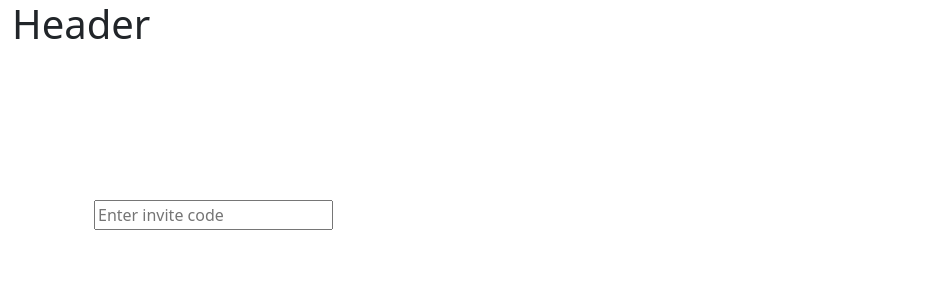
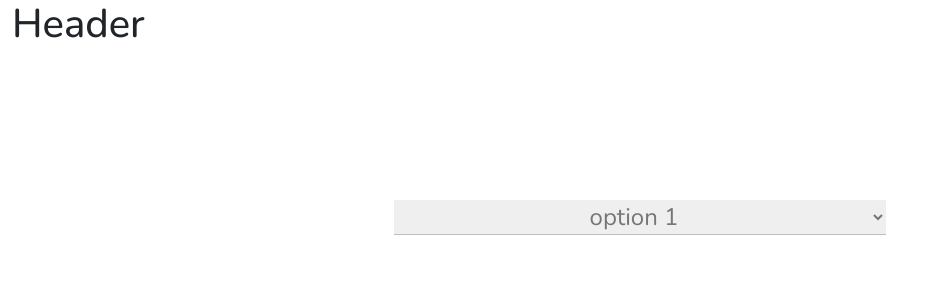
Before and after one commit to maddy12day/amandeep_project, a React (Create React App) app: page / in a window 1280 px wide. Shown: the top 300 px of the page, without its empty margins (0-934 px from the left). Built offline with nearby package versions, Linux system fonts and the light colour scheme.

Commit message:
Dynamic input field done

```diff
--- a/package.json
+++ b/package.json
@@ -7,6 +7,7 @@
     "@testing-library/react": "^13.3.0",
     "@testing-library/user-event": "^13.5.0",
     "bootstrap": "^5.1.3",
+    "prop-types": "^15.8.1",
     "react": "^18.2.0",
     "react-bootstrap": "^2.4.0",
     "react-dom": "^18.2.0",
--- a/src/app/assets/styles/_general.scss
+++ b/src/app/assets/styles/_general.scss
@@ -0,0 +1,5 @@
+@import url('https://fonts.googleapis.com/css2?family=Nunito:wght@300;400;500;600;700&display=swap');
+
+body{
+  font-family: 'Nunito', sans-serif;
+}
--- /dev/null
+++ b/src/app/assets/styles/_input.scss
@@ -0,0 +1,49 @@
+.div-container {
+  align-items: center;
+  display: flex;
+  justify-content: center;
+  border-bottom: 1px solid #bebebe;
+  width: 492px;
+  margin: auto;
+  .input-container {
+    text-align: center;
+    display: flex;
+    align-items: center;
+    justify-content: center;
+    margin-left: 28%;
+  }
+  .start-input {
+    border: none;
+    font-family: "Nunito";
+    font-style: normal;
+    font-weight: 400;
+    font-size: 24px;
+    line-height: 33px;
+    color: #777676;
+    outline: none;
+  }
+  .error-input {
+    color: red;
+    border-bottom: 1px solid red;
+  }
+}
+
+.select-container {
+  align-items: center;
+  display: flex;
+  justify-content: center;
+  margin: auto;
+  .start-select {
+    border: none;
+    border-bottom: 1px solid #bebebe;
+    width: 492px;
+    font-family: "Nunito";
+    font-style: normal;
+    font-weight: 400;
+    font-size: 24px;
+    line-height: 33px;
+    text-align: center;
+    color: #777676;
+    outline: none;
+  }
+}
--- a/src/app/components/forms/input.js
+++ b/src/app/components/forms/input.js
@@ -1,13 +1,33 @@
-const Input =({type,placeholder,name})=>{
+import PropTypes from "prop-types";
+import { Image } from "react-bootstrap";
+const Input =({type,placeholder,name,inputClass,error,imgSrc})=>{
   return(
     <>
-      <div className="container">
+      <div className="div-container">
       <div className="input-container">
-      <input type={type} placeholder={placeholder} name={name}/>
+      {imgSrc !== null ? <Image src={imgSrc}/> : ""}
+      <input type={type} placeholder={placeholder} name={name} className={ error === null ? inputClass : 'error-input ' + inputClass }
+      />
      </div>
       </div>
     </>
-  )
-}
+  );
+};
+
+Input.defaultProps = {
+  type: "text",
+  placeholder:null,
+  inputClass:"input",
+  name:null,
+  error:null,
+  imgSrc:null,
+};
+
+Input.propTypes = {
+  type: PropTypes.string,
+  placeholder: PropTypes.string,
+  name: PropTypes.string,
+  inputClass:PropTypes.string
+};
 
 export default Input;
--- /dev/null
+++ b/src/app/components/forms/select.js
@@ -0,0 +1,28 @@
+import PropTypes from "prop-types";
+const Select =({selectClass,dataArr,name,placeholder})=>{
+  return (
+    <>
+      <div className="select-container">
+         <select className={selectClass} placeholder={placeholder} name={name}>
+         {dataArr.map((item,i)=>(
+          <option key={'option-'+ i} value={item.value}>{item.label}</option>
+         ))}
+         </select>
+      </div>
+    </>
+  );
+};
+
+Select.defaultProps = {
+  dataArr:[],
+  placeholder:'Select option',
+  name:'select',
+};
+
+Select.propTypes = {
+ dataArr:PropTypes.array,
+ placeholder:PropTypes.string,
+ name:PropTypes.string,
+};
+
+export default Select;
--- a/src/app/views/Onboarding/onboarding.jsx
+++ b/src/app/views/Onboarding/onboarding.jsx
@@ -1,9 +1,14 @@
 import Input from "../../components/forms/input";
+import logo from '../../assets/images/user.png'
+import Select from "../../components/forms/select";
 
 const Onboarding = () => {
     return (
         <>
-        <Input type={"text"} placeholder={"Enter invite code"} name={"usercode"}/>
+        {/* <Input type={"text"} placeholder={"Enter invite code"} name={"usercode"}
+           inputClass={"start-input"} imgSrc={logo}
+        /> */}
+        <Select selectClass={"start-select"} dataArr={[{label:'option 1',value:'option1'}]}/>
         </>
     )
 }
--- a/src/index.scss
+++ b/src/index.scss
@@ -1 +1,3 @@
 @import "~bootstrap/scss/bootstrap";
+@import "./app/assets/styles/general";
+@import "./app/assets/styles/input";
```
Also changed, not shown: src/app/assets/images/user.png (added), 1 other file (tests, documents, lock files or other folders).
